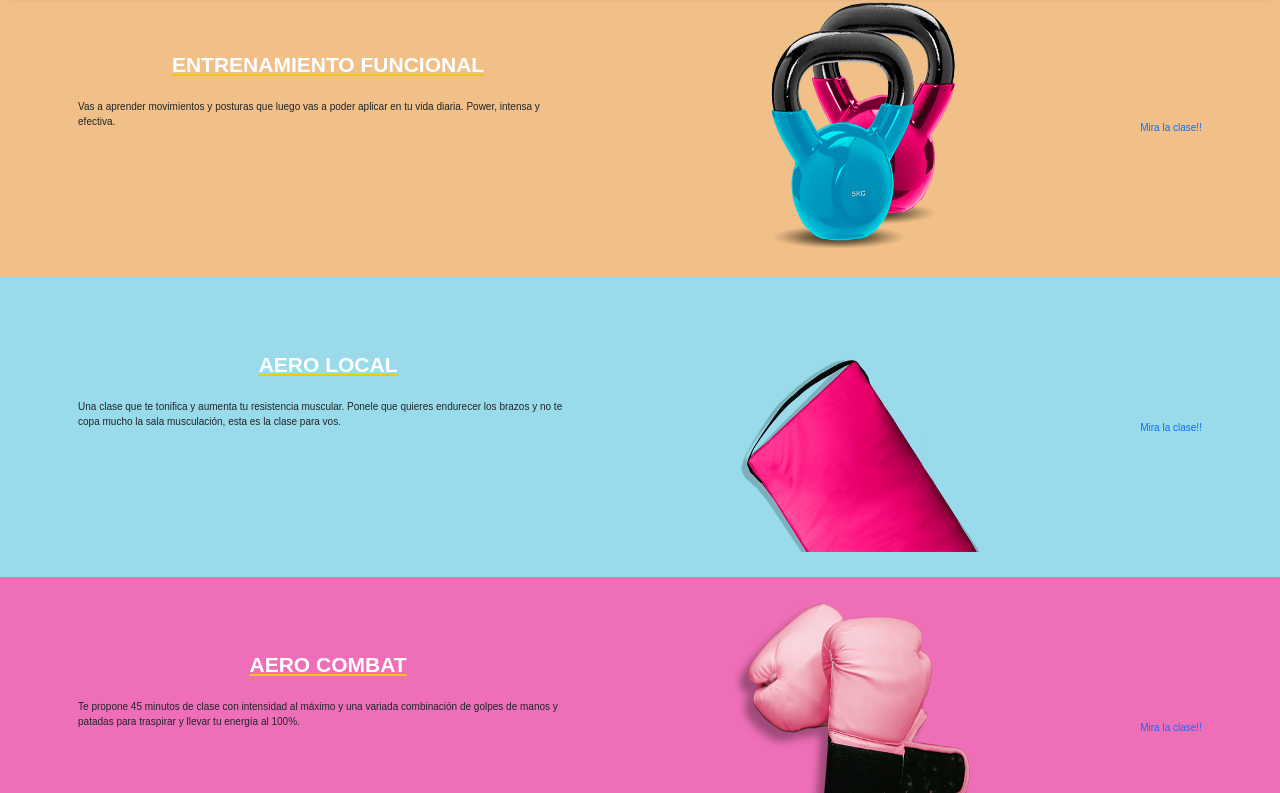
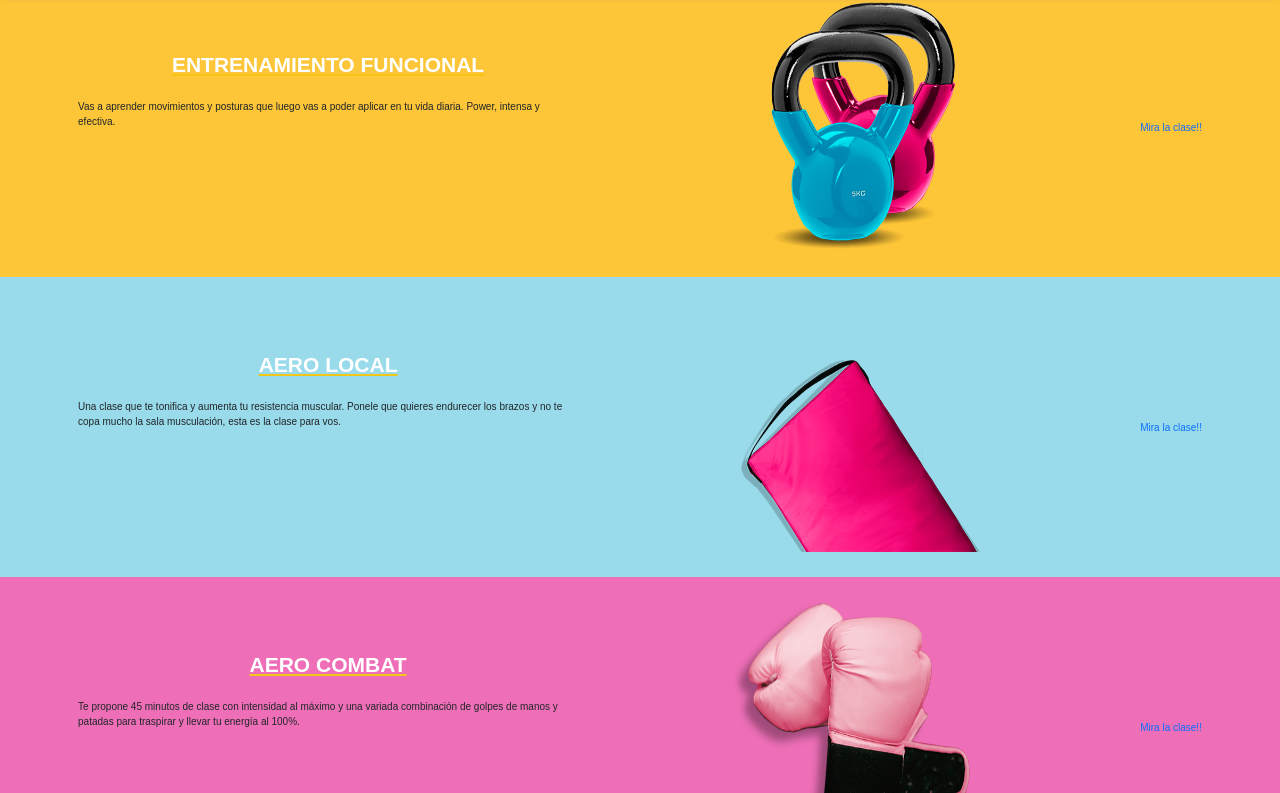
Before and after one commit to Oslalejandro/Fiter, a website: page pages/clases.html in a window 1280 px wide. Shown: the part 88-881 px from the top of the page. Drawn offline with nearby package versions, Linux system fonts and the light colour scheme; files that its build step writes are made by us from their sources.

Commit message:
entrega_final

```diff
--- a/pages/clases.html
+++ b/pages/clases.html
@@ -6,7 +6,7 @@
     <meta name="viewport" content="width=device-width, initial-scale=1.0">
     <meta name="keywords" content="GYM, FIT, SPORT, BODYBUILDING, YOGA, FUNCTIONAL, LOCAL, COMBAT">
     <meta name="description=" content="Clases que brinda FITER">
-    <title>Conoce nuestras clases</title>
+    <title>Conoce nuestras ,,,clases</title>
     <link rel="stylesheet" href="../css/bootstrap.min.css">
     <link rel="stylesheet" href="../css/hamburgers.css">
     <link rel="stylesheet" href="../css/index.css">
--- a/sass/misc/_variables.scss
+++ b/sass/misc/_variables.scss
@@ -1,4 +1,4 @@
 :root{
-    --color-primario: rgb(1, 183, 205);
+    --color-primario: #01b7cd;
     --color-text: white;
 }
--- a/sass/views/_clases.scss
+++ b/sass/views/_clases.scss
@@ -1,6 +1,6 @@
 
 $box:(
-    box__items: #f1bf88,
+    box__items: #fdc538,
     box__items2: #99dbea,
     box__items3: #ee6fb7,
     box__items4: #b9ea99,
```
